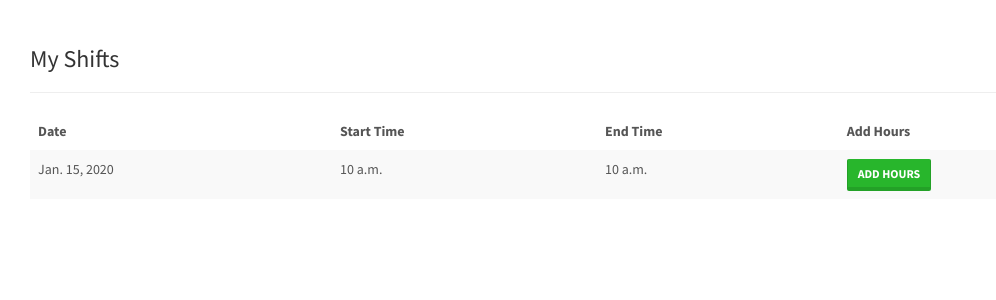
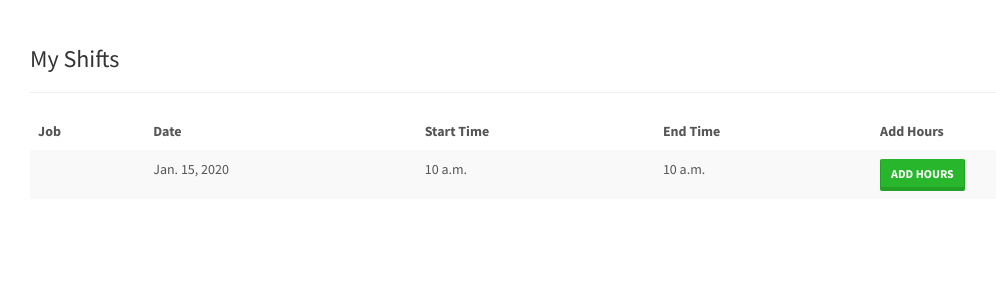
Before and after one commit to Nerdylicious/vms-integrated, a Django app: page /shift/view_volunteer_shifts/1 in a window 1280 px wide. Shown: the part 54-354 px from the top of the page, without its empty margins (40-1036 px from the left). Run offline with Django 3.2, Linux system fonts and the light colour scheme; a user stored in the database is signed in; tables that the repository leaves empty hold one stand-in row (values such as "Sample post"); data that the repository does not hold is empty; parts of the project's set-up code (start-up, migrations or seed data) failed here and were passed over; some libraries are stand-ins or nearby versions.

Commit message:
Made minor updates for demonstration video

```diff
--- a/vms/home/templates/home/home.html
+++ b/vms/home/templates/home/home.html
@@ -6,7 +6,7 @@
         <p>Systers, an Anita Borg Institute Community, has many volunteers that devote their time, skills and commitment to our vision. Volunteer Management System serves as a place where volunteers can view volunteer events, sign up for volunteer jobs and log volunteer hours. Volunteer Management System also enables volunteer managers to manage their volunteers and run volunteer related reports.</p>
         <p>
             <a class="btn btn-lg btn-success" href="{% url 'registration:signup_volunteer' %}">Sign Up</a>
-            <a class="btn btn-lg btn-default" href="{% url 'registration:signup_administrator' %}">Sign Up Admin</a>
+            <!--<a class="btn btn-lg btn-default" href="{% url 'registration:signup_administrator' %}">Sign Up Admin</a>-->
             <a class="btn btn-lg btn-primary" href="{% url 'authentication:login_process' %}">Log In</a>
         </p>
     </div>
--- a/vms/shift/templates/shift/volunteer_shifts.html
+++ b/vms/shift/templates/shift/volunteer_shifts.html
@@ -8,6 +8,7 @@
         <table class="table table-striped table-hover">
             <thead>
                 <tr>
+                    <th>Job</th>
                     <th>Date</th>
                     <th>Start Time</th>
                     <th>End Time</th>
@@ -17,6 +18,7 @@
             <tbody>
                 {% for shift in shift_list %}
                     <tr>
+                        <td>{{ shift.job.name }}</td>
                         <td>{{ shift.date }}</td>
                         <td>{{ shift.start_time }}</td>
                         <td>{{ shift.end_time }}</td>
```
